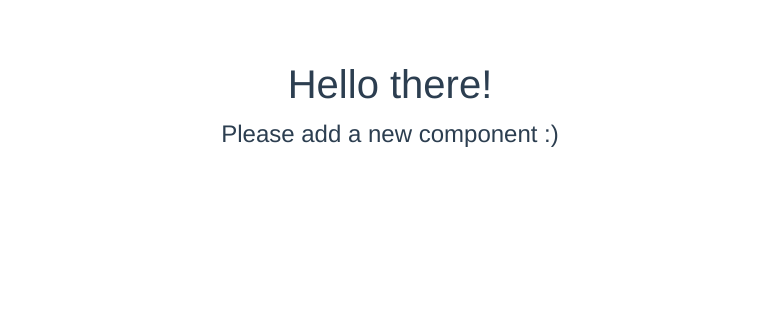
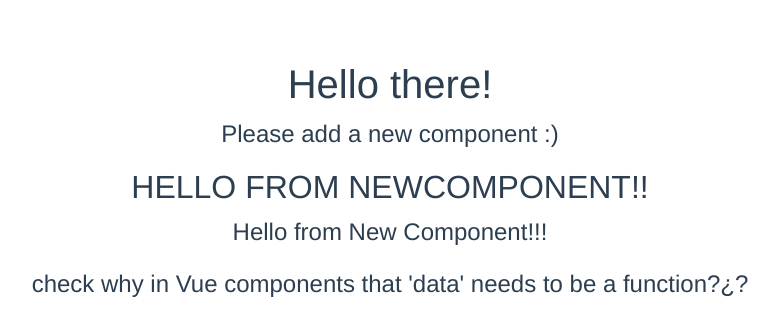
Before and after one commit to carol-en/New-Caroline-Nolasco-Code, a Vue app: page / in a window 1280 px wide. Shown: the top 336 px of the page, without its empty margins (250-1029 px from the left). Built offline with nearby package versions, Linux system fonts and the light colour scheme.

Commit message:
working on first component

```diff
--- a/src/App.vue
+++ b/src/App.vue
@@ -2,14 +2,18 @@
   <div id="app">
     <h1>Hello there!</h1>
     <p>Please add a new component :)</p>
+    <NewComponent />
   </div>
 </template>
 
 <script>
-
+import NewComponent from './components/NewComponent';
 
 export default {
-  name: 'App'
+  name: 'App',
+  components: {
+    NewComponent
+  }
 }
 </script>
 
--- /dev/null
+++ b/src/components/NewComponent.vue
@@ -0,0 +1,25 @@
+<template>
+    <div>
+        <h2>Hello from NewComponent!!</h2>
+        <p>{{msg}}</p>
+        <p>{{sidebar}}</p>
+    </div>
+</template>
+
+<script>
+    export default {
+        name: 'NewComponent',
+        data: function() {
+            return {
+                msg: "Hello from New Component!!!",
+                sidebar: "check why in Vue components that 'data' needs to be a function?¿?"
+            }
+        }
+    }
+</script>
+
+<style>
+    h2 {
+        text-transform: uppercase;
+    }
+</style>
```
